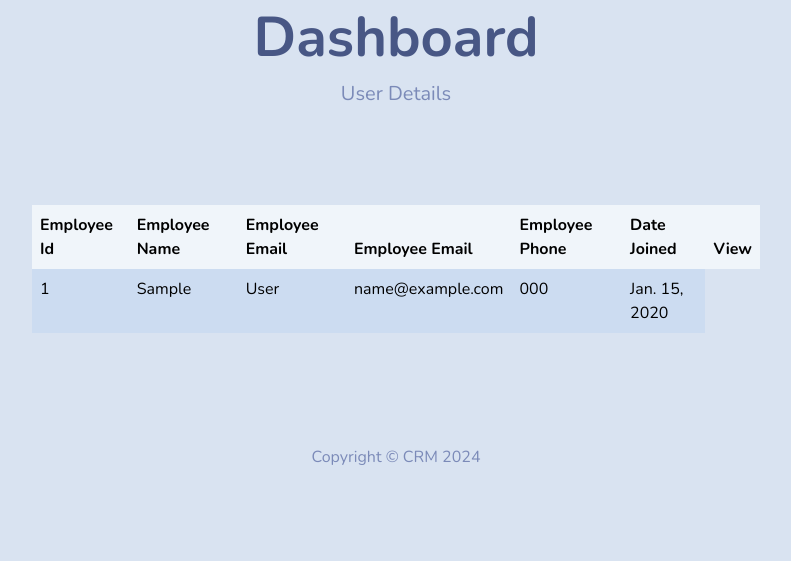
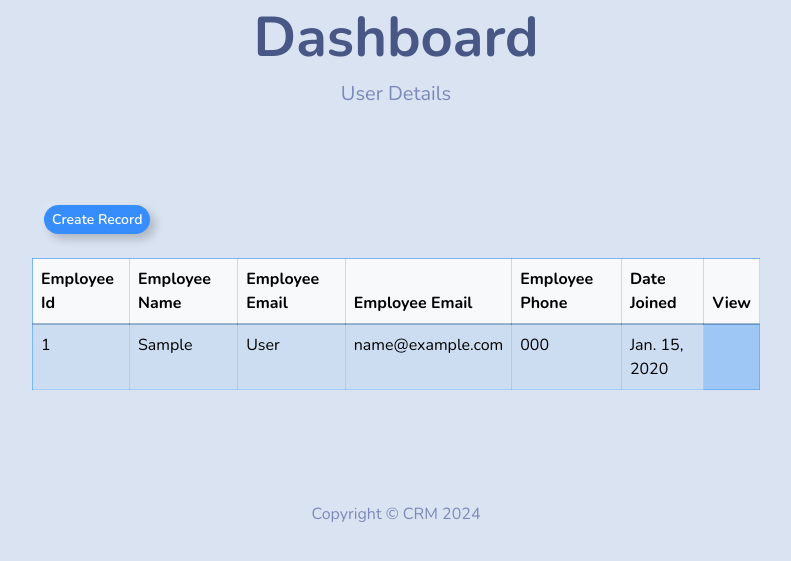
Before and after one commit to IamJas6/Django_Crud_App, a Django app: page /dashboard/ in a window 1280 px wide. Shown: the part 116-677 px from the top of the page, without its empty margins (244-1035 px from the left). Run offline with Django 5.2, Linux system fonts and the light colour scheme; a user stored in the database is signed in; tables that the repository leaves empty hold one stand-in row (values such as "Sample post").

Commit message:
New Updates

```diff
--- a/CRM/crud_app/models.py
+++ b/CRM/crud_app/models.py
@@ -13,4 +13,4 @@
     country = models.CharField(max_length=120)
 
     def __str__(self):
-        return f'{self.first_name} {self.last_name}'
+        return f'{self.id}-{self.first_name} {self.last_name}'
--- a/CRM/crud_app/templates/crud_app/dashboard.html
+++ b/CRM/crud_app/templates/crud_app/dashboard.html
@@ -11,13 +11,19 @@
     </div>
 </header>
 
-
 <body>
 
   <div class="container">
     <div class="row">
       <center>
             <div class="col-8"><br/><br/>
+              <div class="container">
+                <div align="left">
+                  <a class="btn btn-outline-primary btn-sm" href="{% url 'createrecord' %}">Create Record</a>
+                </div>
+              </div>
+              <br/>
+
               {% if my_records %}
               <table class="table table-bordered border-primary table-primary table-hover table-striped">
                   <thead class="table-light">
@@ -51,6 +57,48 @@
             </center>
           </div>
       </div>
+
+      <style>
+        .table {
+          width: 100%;
+          border-collapse: collapse;
+        }
+
+        .table th, .table td {
+          border: 1px solid rgba(0, 123, 255, 0.226); /* Primary color for border */
+          padding: 8px;
+          text-align: left;
+        }
+
+        .table th {
+          background-color: #f8f9fa; /* Light background color for table headers */
+        }
+
+        .table-hover tbody tr:hover {
+          background-color: #f1f1f1; /* Hover effect for table rows */
+        }
+
+        .table-striped tbody tr:nth-of-type(odd) {
+          background-color: rgba(0, 123, 255, 0.212); /* Light blue striping for odd rows */
+        }
+
+        .table-primary {
+          color: rgba(0, 123, 255, 0.301);
+          background-color: rgba(0, 123, 255, 0.274);
+        }
+
+        .border-primary {
+          border-color: rgba(0, 123, 255, 0.288) !important;
+        }
+
+        .table-bordered {
+          border: 1px solid rgba(11, 75, 143, 0.425);
+        }
+
+        .table-group-divider {
+          border-top: 2px solid rgba(10, 66, 126, 0.37);
+        }
+      </style>
 </body>
 
 {% endblock %}
--- a/CRM/crud_app/templates/crud_app/index.html
+++ b/CRM/crud_app/templates/crud_app/index.html
@@ -6,7 +6,7 @@
     <div class="text-center">
         <h1><b>Customer Relationship Management</b></h1>
         <h6>Keep Track Of Your Records</h6><br/><hr>
-        <a type="button" class="btn btn-primary" href="{% url 'register' %}">Create Your Account</a><br/>
+        <a type="button" class="btn btn-primary" href="{% url 'dashboard' %}">Create Record</a><br/>
     </div>
 </body>
 
```
